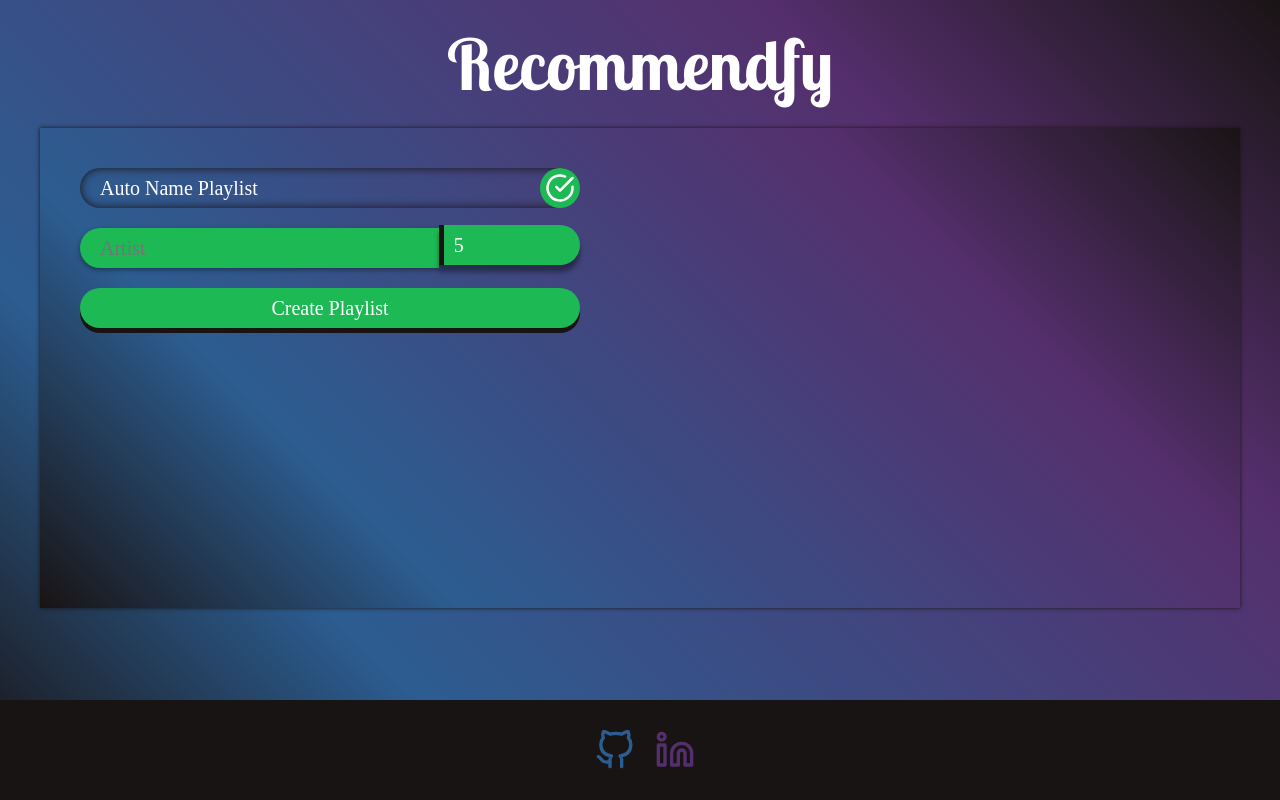
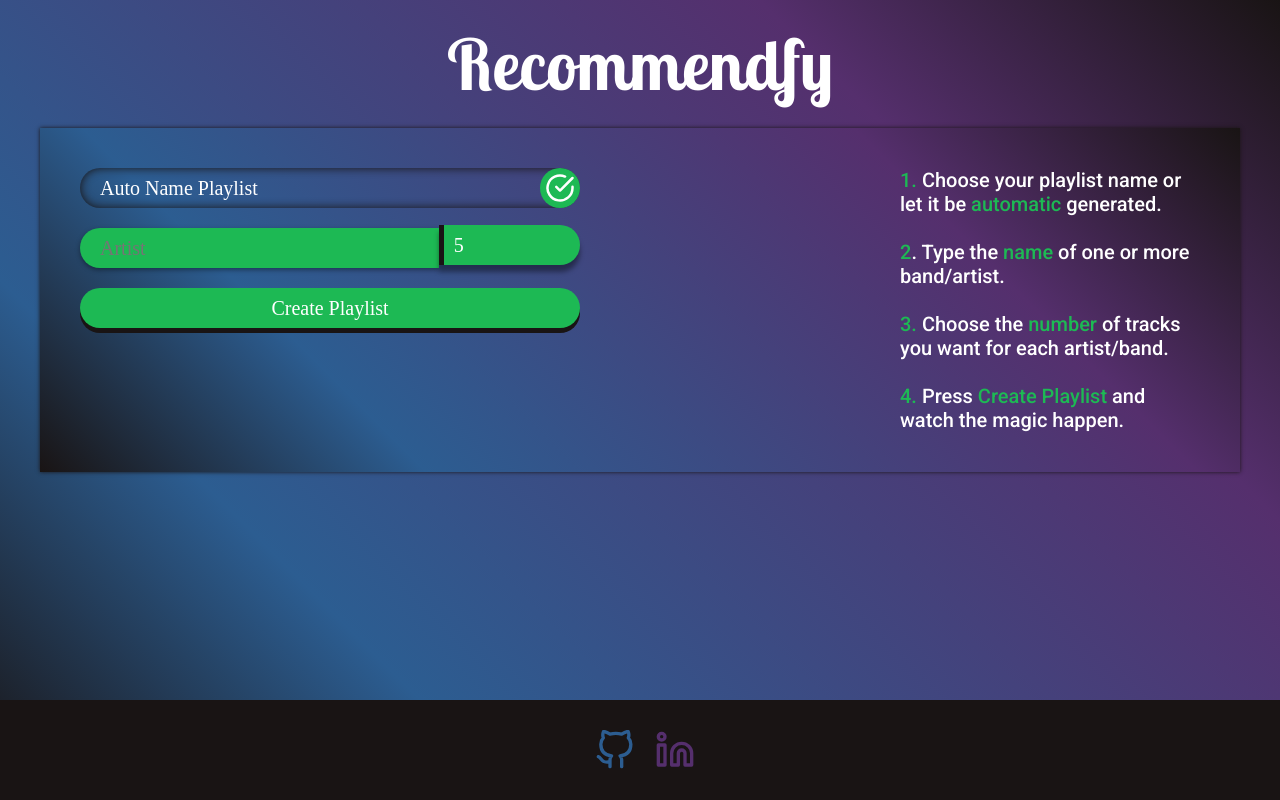
Before and after one commit to future4code/Cazuza-Barberino, a React (Create React App) app in the folder semana7/recommendfy/: page / in a window 1280 px wide. Built offline with nearby package versions, Linux system fonts and the light colour scheme.

Commit message:
instruções & Loadader

```diff
--- a/semana7/recommendfy/public/index.html
+++ b/semana7/recommendfy/public/index.html
@@ -10,7 +10,7 @@
       content="Web site created using create-react-app"
     />
     <link
-      href="https://fonts.googleapis.com/css2?family=Lobster+Two:wght@700&display=swap"
+      href="https://fonts.googleapis.com/css2?family=Lobster+Two:wght@700&family=Roboto:wght@500&display=swap"
       rel="stylesheet"
     />
     <link rel="apple-touch-icon" href="%PUBLIC_URL%/logo192.png" />
--- a/semana7/recommendfy/src/Components/SpotifyPlaylist/index.jsx
+++ b/semana7/recommendfy/src/Components/SpotifyPlaylist/index.jsx
@@ -1,22 +1,23 @@
 import React from "react";
 import FollowBtn from "../FollowBtn";
-import { PlaylistContainer, Loader } from "./styles";
+import { PlaylistContainer, Loader, InstructionsText, Green } from "./styles";
 
 function SpotifyPlaylist({
-  loading,
   followPlaylist,
   unfollowPlaylist,
   following,
-  showPLaylist,
   playlist_id,
   artistList,
   followArtist,
   unfollowArtist,
+  content,
 }) {
+  const sideContent = () => {
+    switch (content) {
+      case "loading":
+        return <Loader />;
+      case "playlist":
         return (
-    <PlaylistContainer>
-      {loading && <Loader>Loading</Loader>}
-      {showPLaylist && (
           <>
             <FollowBtn
               follow={followPlaylist}
@@ -45,9 +46,30 @@ function SpotifyPlaylist({
               </FollowBtn>
             ))}
           </>
-      )}
-    </PlaylistContainer>
         );
+      default:
+        return (
+          <InstructionsText>
+            <Green>1.</Green> Choose your playlist name or let it be{" "}
+            <Green>automatic</Green> generated.
+            <br />
+            <br />
+            <Green>2</Green>. Type the <Green>name</Green> of one or more
+            band/artist.
+            <br />
+            <br />
+            <Green>3.</Green> Choose the <Green>number</Green> of tracks you
+            want for each artist/band.
+            <br />
+            <br />
+            <Green>4.</Green> Press <Green>Create Playlist</Green> and watch the
+            magic happen.
+          </InstructionsText>
+        );
+    }
+  };
+
+  return <PlaylistContainer>{sideContent()}</PlaylistContainer>;
 }
 
 export default SpotifyPlaylist;
--- a/semana7/recommendfy/src/Components/SpotifyPlaylist/styles.js
+++ b/semana7/recommendfy/src/Components/SpotifyPlaylist/styles.js
@@ -1,8 +1,8 @@
-import styled from "styled-components";
+import styled, { keyframes, css } from "styled-components";
 
 export const PlaylistContainer = styled.div`
   width: 300px;
-  min-height: 400px;
+  min-height: 200px;
 
   display: flex;
   flex-direction: column;
@@ -14,7 +14,45 @@ export const PlaylistContainer = styled.div`
   }
 `;
 
+const rotate = (props) => keyframes`
+    0% {
+    border-color: ${props.theme.bg4};
+    border-top-color: ${props.theme.bg2};
+    transform: rotate(0deg);
+  }
+  50% {
+    border-color: ${props.theme.bg3};
+    border-top-color: ${props.theme.bg2};
+    transform: rotate(180deg);
+  }
+  100% {
+    border-color: ${props.theme.bg4};
+    border-top-color: ${props.theme.bg2};
+    transform: rotate(360deg);
+  }
+`;
+
 export const Loader = styled.div`
+  border: 16px solid ${(props) => props.theme.bg3};
+  border-top: 16px solid ${(props) => props.theme.bg2};
+  border-radius: 50%;
+  width: 120px;
+  height: 120px;
+
   align-self: center;
-  justify-self: center;
+  box-shadow: 0 4px 5px ${(props) => props.theme.bg};
+
+  ${(props) => css`
+    animation: ${rotate(props)} 1.5s linear infinite;
+  `}
 `;
+
+export const InstructionsText = styled.p`
+  color: ${(props) => props.theme.fc};
+  font-size: 20px;
+  font-family: "Roboto", sans-serif;
+`;
+
+export const Green = styled.span`
+  color: ${(props) => props.theme.bg2};
+`;
--- a/semana7/recommendfy/src/Components/TopTracksFromSpotify/index.jsx
+++ b/semana7/recommendfy/src/Components/TopTracksFromSpotify/index.jsx
@@ -24,6 +24,7 @@ export default class AppContainer extends Component {
     this.pageLocation = window.location.origin;
     this.playlist = null;
     this.state = {
+      sideContent: "instructions",
       loading: false,
       artistInput: [
         {
@@ -155,8 +156,7 @@ export default class AppContainer extends Component {
     const {
       artistInput,
       playlistInput,
-      loading,
-      showPLaylist,
+      sideContent,
       followingPlaylist,
       editPlaylistName,
       artistList,
@@ -179,8 +179,7 @@ export default class AppContainer extends Component {
           nextInputRef={this.nextInputRef}
         />
         <SpotifyPlaylist
-          loading={loading}
-          showPLaylist={showPLaylist}
+          content={sideContent}
           following={followingPlaylist}
           playlist_id={this.playlist && this.playlist.id}
           followPlaylist={this.followPlaylist}
@@ -209,7 +208,7 @@ export default class AppContainer extends Component {
   };
 
   createRecomendedPlaylist = async (artistInput, playlistInput) => {
-    if (this.state.loading) return;
+    if (this.state.sideContent === "loading") return;
 
     const filteredArtists = artistInput.filter((artist) => artist.name !== "");
     if (filteredArtists.length === 0) return;
@@ -223,8 +222,7 @@ export default class AppContainer extends Component {
     }
 
     this.setState({
-      loading: true,
-      showPLaylist: false,
+      sideContent: "loading",
       followingPlaylist: false,
       followRequest: false,
     });
@@ -247,8 +245,7 @@ export default class AppContainer extends Component {
     if (!trackList.length) {
       alert("Nenhum artista válido");
       this.setState({
-        loading: false,
-        showPLaylist: false,
+        sideContent: "instructions",
       });
       return;
     }
@@ -267,8 +264,7 @@ export default class AppContainer extends Component {
     ]);
 
     this.setState({
-      loading: false,
-      showPLaylist: true,
+      sideContent: "playlist",
       artistList: artistList,
     });
   };
```
Lines whose indentation alone changed are shown as unchanged.
